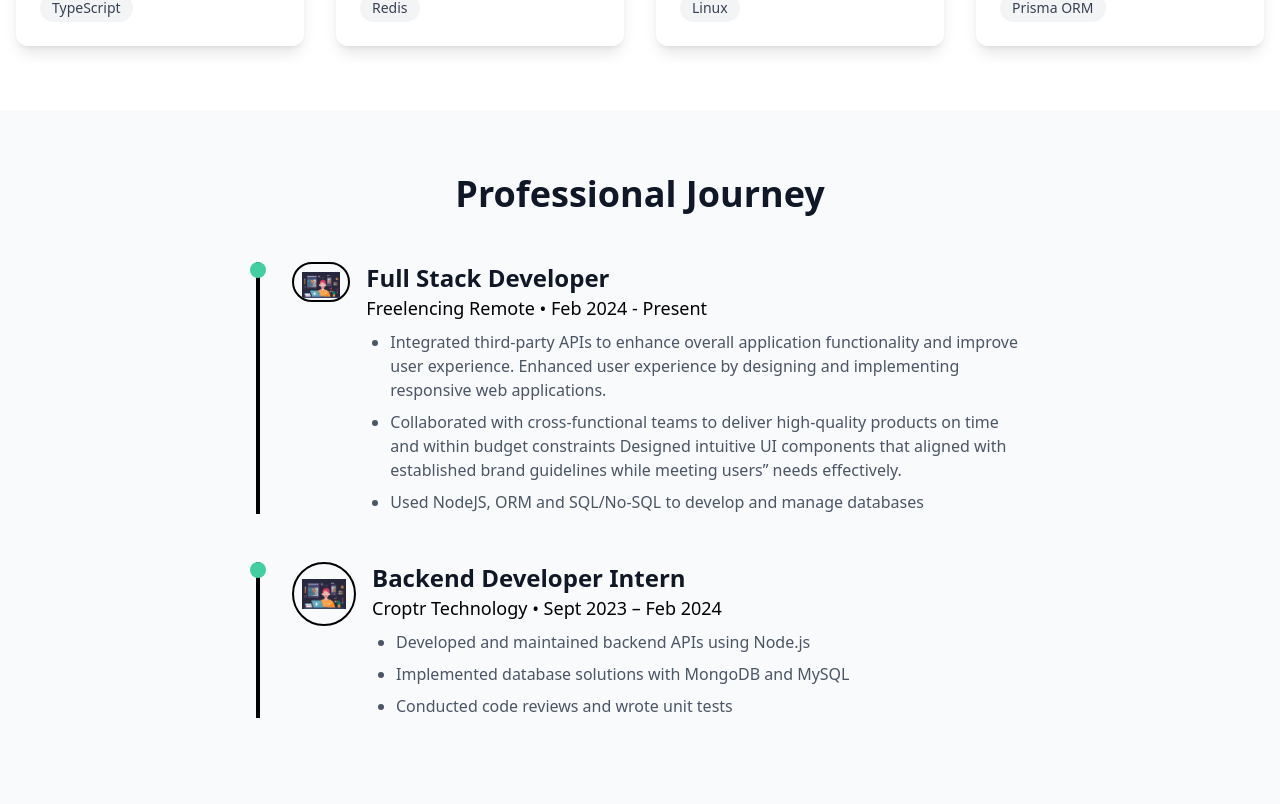
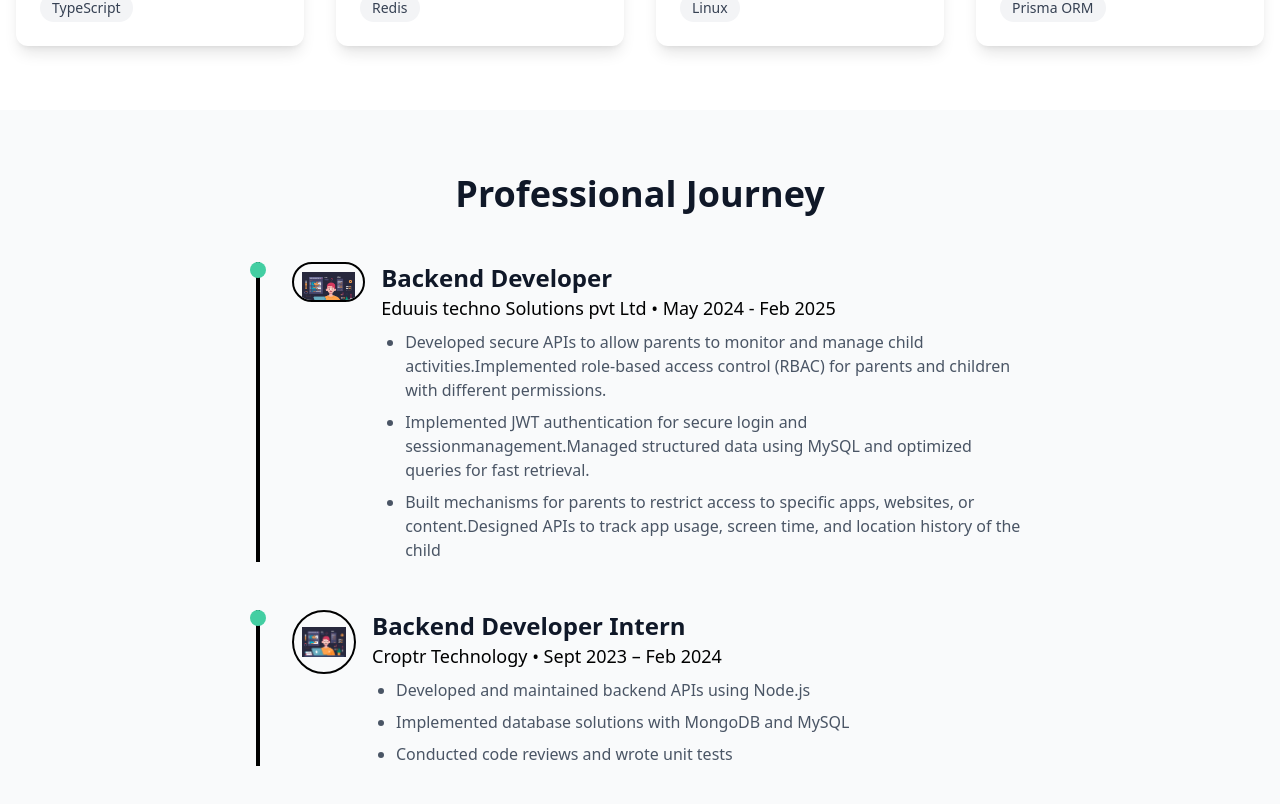
Before and after one commit to Mtank10/shivam-portfolio, a Next.js app: page / in a window 1280 px wide. Shown: the part 810-1614 px from the top of the page. Built offline with nearby package versions, Linux system fonts and the light colour scheme.

Commit message:
Update ExperienceTimeline.tsx

```diff
--- a/app/components/ExperienceTimeline.tsx
+++ b/app/components/ExperienceTimeline.tsx
@@ -32,18 +32,15 @@ export default function Experience() {
 
               <div>
                 <h3 className="text-2xl font-semibold text-gray-900 dark:text-gray-100">
-                  Full Stack Developer
+                  Backend Developer
                 </h3>
                 <p className="text-lg text-black dark:text-white/80 mb-2">
-                  Freelencing Remote • Feb 2024 - Present
+                  Eduuis techno Solutions pvt Ltd • May 2024 - Feb 2025
                 </p>
                 <ul className="list-disc pl-6 space-y-2 text-gray-600 dark:text-gray-300">
-                  <li>Integrated third-party APIs to enhance overall application functionality and improve user experience. Enhanced
-user experience by designing and implementing responsive web applications.</li>
-                  <li>Collaborated with cross-functional teams to deliver high-quality products on time and within budget constraints
-Designed intuitive UI components that aligned with established brand guidelines while meeting users” needs
-effectively.</li>
-                  <li>Used NodeJS, ORM and SQL/No-SQL to develop and manage databases</li>
+                  <li>Developed secure APIs to allow parents to monitor and manage child activities.Implemented role-based access control (RBAC) for parents and children with different permissions.</li>
+                  <li>Implemented JWT authentication for secure login and sessionmanagement.Managed structured data using MySQL and optimized queries for fast retrieval.</li>
+                  <li>Built mechanisms for parents to restrict access to specific apps, websites, or content.Designed APIs to track app usage, screen time, and location history of the child</li>
                 </ul>
               </div>
             </div>
```
